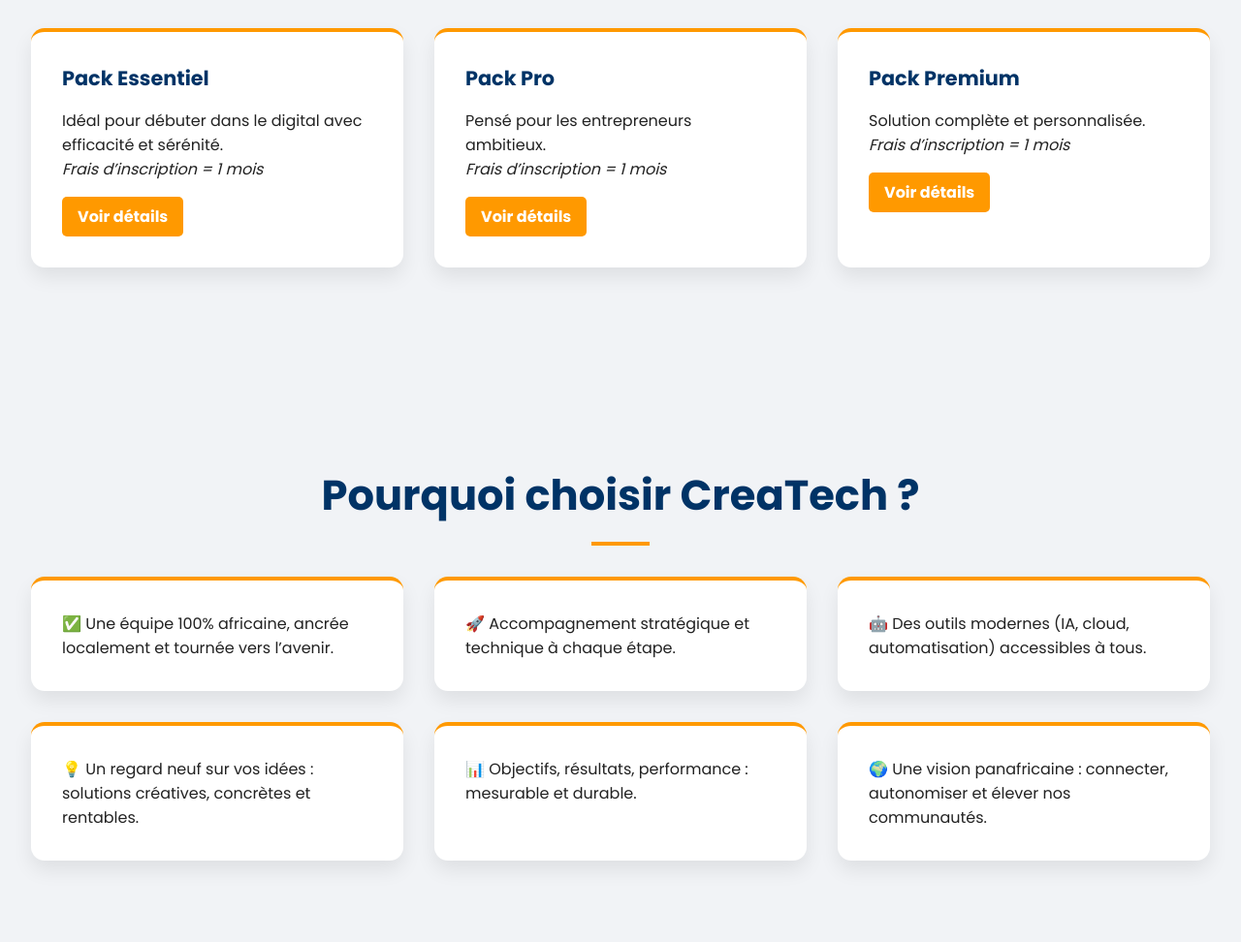
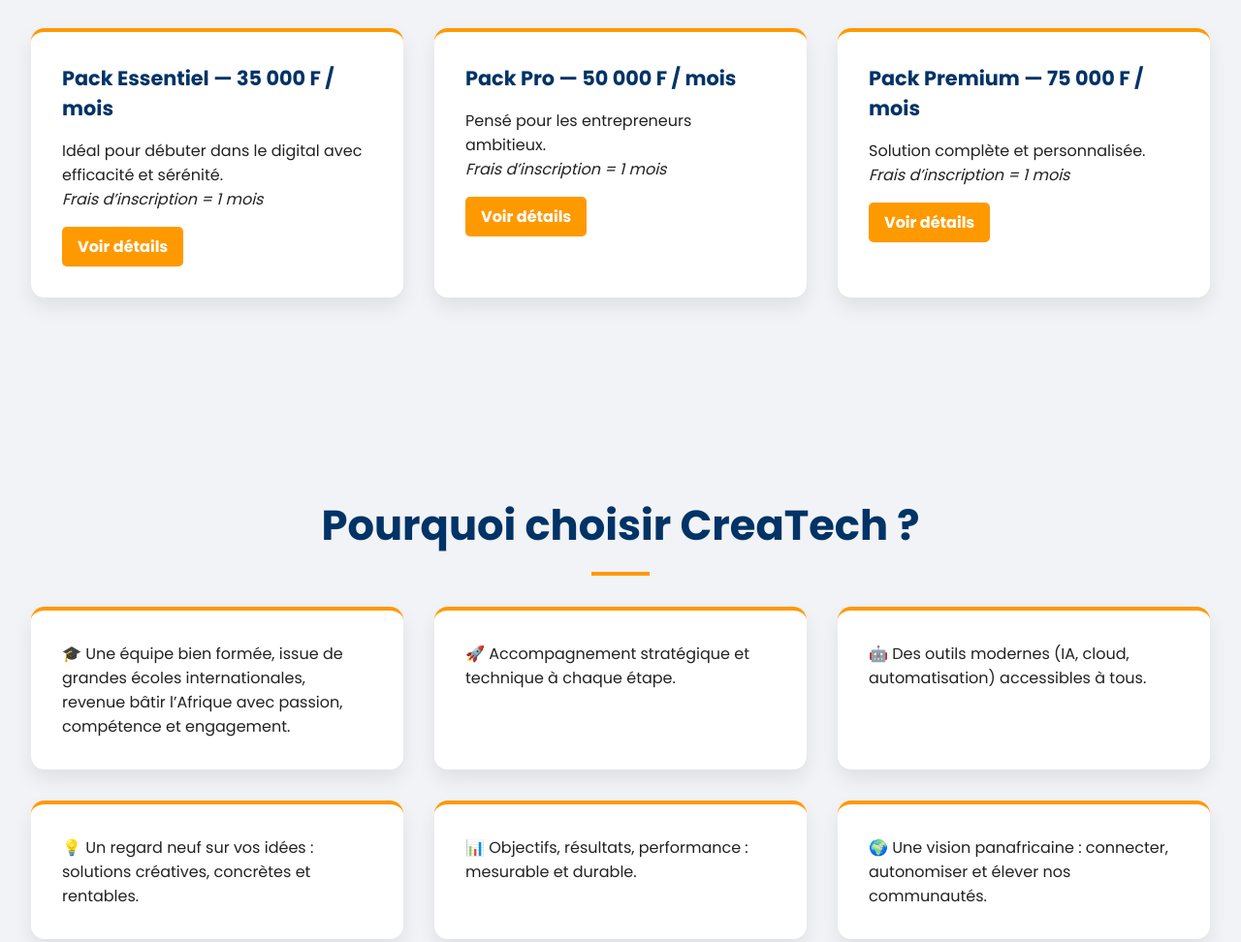
Before and after one commit to SultanDicko/createch, a plain HTML site: page index.html in a window 1280 px wide. Shown: the part 1595-2567 px from the top of the page at 97% size. Drawn offline with Linux system fonts and the light colour scheme.

Commit message:
Update index.html

```diff
--- a/index.html
+++ b/index.html
@@ -224,19 +224,19 @@
     <h3>Nos Offres Mensuelles</h3>
     <div class="packs">
       <div class="card">
-        <strong>Pack Essentiel</strong>
+        <strong>Pack Essentiel — 35 000 F / mois</strong>
         Idéal pour débuter dans le digital avec efficacité et sérénité.
         <br><em>Frais d’inscription = 1 mois</em>
         <a href="packs/essentiel.html">Voir détails</a>
       </div>
       <div class="card">
-        <strong>Pack Pro</strong>
+        <strong>Pack Pro — 50 000 F / mois</strong>
         Pensé pour les entrepreneurs ambitieux.
         <br><em>Frais d’inscription = 1 mois</em>
         <a href="packs/pro.html">Voir détails</a>
       </div>
       <div class="card">
-        <strong>Pack Premium</strong>
+        <strong>Pack Premium — 75 000 F / mois</strong>
         Solution complète et personnalisée.
         <br><em>Frais d’inscription = 1 mois</em>
         <a href="packs/premium.html">Voir détails</a>
@@ -247,7 +247,7 @@
   <section class="section" id="why">
     <h3>Pourquoi choisir CreaTech ?</h3>
     <div class="advantages">
-      <div class="card">✅ Une équipe 100% africaine, ancrée localement et tournée vers l’avenir.</div>
+      <div class="card">🎓 Une équipe bien formée, issue de grandes écoles internationales, revenue bâtir l’Afrique avec passion, compétence et engagement.</div>
       <div class="card">🚀 Accompagnement stratégique et technique à chaque étape.</div>
       <div class="card">🤖 Des outils modernes (IA, cloud, automatisation) accessibles à tous.</div>
       <div class="card">💡 Un regard neuf sur vos idées : solutions créatives, concrètes et rentables.</div>
```
